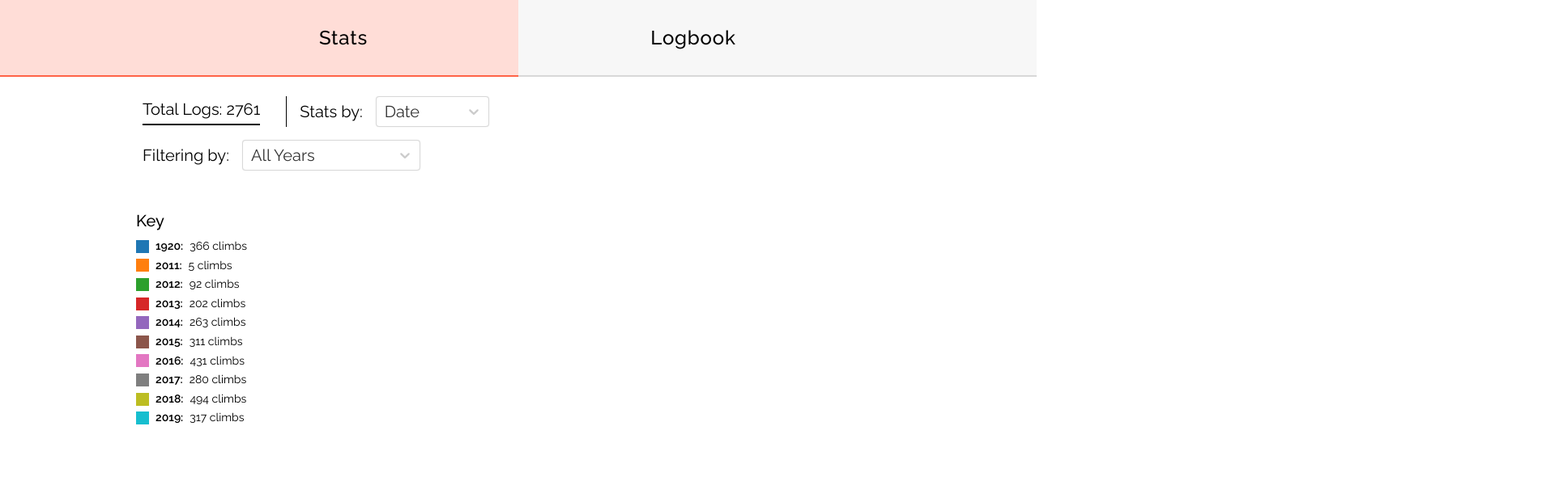
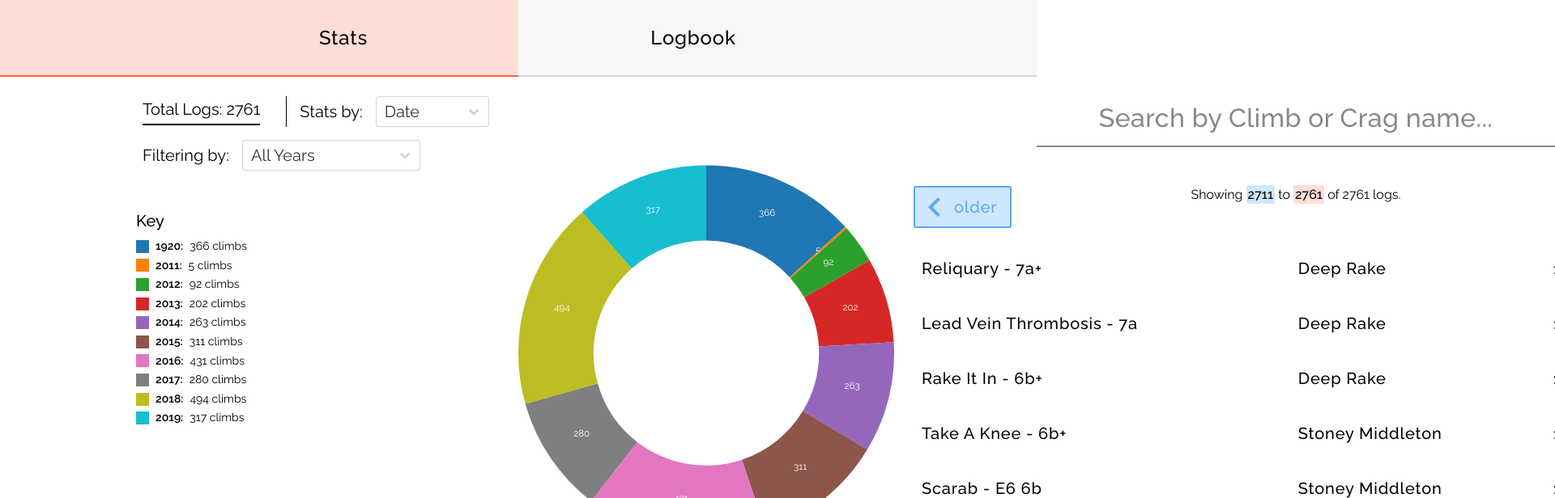
Before and after one commit to martinbagshaw/ReactLogbook, a React (Vite) app: page / in a window 1280 px wide. Both pictures are taken after a click on the button "Stats". Shown: the top 616 px of the page at 81% size, 1920 px wide, since content can reach past the window. Built offline with nearby package versions, Linux system fonts and the light colour scheme.

Commit message:
fix chrome and safari bug: missing stats chart

```diff
--- a/src/components/App.tsx
+++ b/src/components/App.tsx
@@ -14,7 +14,10 @@ const Root = styled.div`
   font-family: ${fonts.main};
   font-size: ${fontSize.small};
   line-height: 1.4;
-  min-height: 100vh;
+  height: calc(100vh - 84px);
+  @media only screen and (min-width: ${breakpoint.small}) {
+    height: calc(100vh - 114px);
+  }
 `;
 
 const Header = styled.header`
@@ -61,10 +64,7 @@ const DailyMessage = styled.p`
 
 const ViewContainer = styled.div`
   max-width: 60rem;
-  margin: 0 auto;
-  padding-top: 1rem;
-  box-sizing: border-box;
-  overflow: hidden;
+  margin: 1rem auto 0;
 `;
 
 const ViewPanel = styled.div<{ translatePercent: number }>`
@@ -78,14 +78,15 @@ const ViewPanel = styled.div<{ translatePercent: number }>`
 type Views = {
   s: string;
   l: string;
-}
+};
 const views: Views = {
   s: "Stats",
-  l: "Logbook"
+  l: "Logbook",
 };
 
 const App: FC = (): JSX.Element => {
   const [activeView, setActiveView] = useState<string>(views.s);
+  const [hideView, setHideView] = useState<string | null>(views.l);
   const [logs, setLogs] = useState<LogType[]>(allLogs);
   const [message, setMessage] = useState<string | null>(null);
 
@@ -106,6 +107,14 @@ const App: FC = (): JSX.Element => {
     }
   }, [message, activeView]);
 
+  // hide panels when the transition ends
+  useEffect(() => {
+    setTimeout(() => {
+      const { l, s } = views;
+      setHideView(activeView === s ? l : s);
+    }, 1000);
+  }, [activeView]);
+
   return (
     <Root>
       {message && <DailyMessage>{message}</DailyMessage>}
@@ -113,7 +122,10 @@ const App: FC = (): JSX.Element => {
         {Object.values(views).map(view => (
           <ViewButton
             key={view}
-            onClick={() => setActiveView(view)}
+            onClick={() => {
+              setActiveView(view);
+              setHideView(null);
+            }}
             isActive={activeView === view}
             aria-label={`${view} View`}
           >
@@ -121,11 +133,10 @@ const App: FC = (): JSX.Element => {
           </ViewButton>
         ))}
       </Header>
-
       <ViewContainer>
         <ViewPanel translatePercent={activeView === views.l ? -50 : 0}>
-          <Stats logs={logs} handleSingleDay={handleSingleDay} />
-          <Logbook logs={logs} isActive={activeView === views.l}/>
+          <Stats logs={logs} handleSingleDay={handleSingleDay} isHidden={hideView === views.s} />
+          <Logbook logs={logs} isHidden={hideView === views.l} />
         </ViewPanel>
       </ViewContainer>
     </Root>
--- a/src/components/logbook/Logbook.tsx
+++ b/src/components/logbook/Logbook.tsx
@@ -9,9 +9,9 @@ import PageNav from "./PageNav";
 import Results from "./Results";
 import SingleLog from "../singleLog/SingleLog";
 
-const LogContainer = styled.div<{isActive: boolean}>`
+const LogContainer = styled.div<{isHidden: boolean}>`
   width: 50%;
-  ${({ isActive }) => !isActive && `height: 0`};
+  ${({ isHidden }) => isHidden && `height: 0; opacity: 0`};
 `;
 
 const defaultSearch: SearchType = {
@@ -21,10 +21,10 @@ const defaultSearch: SearchType = {
 };
 
 type Props = {
-  isActive: boolean;
+  isHidden: boolean;
   logs: LogType[];
 }
-const Logbook: FC<Props> = ({ isActive, logs }): JSX.Element => {
+const Logbook: FC<Props> = ({ isHidden, logs }): JSX.Element => {
   const [search, setSearch] = useState<SearchType | undefined>(defaultSearch);
   const [page, setPage] = useState<{ low: number; high: number }>({ low: 0, high: 50 });
   const [singleLog, setSingleLog] = useState<LogType | undefined>(undefined);
@@ -59,7 +59,7 @@ const Logbook: FC<Props> = ({ isActive, logs }): JSX.Element => {
   };
 
   return (
-    <LogContainer isActive={isActive}>
+    <LogContainer isHidden={isHidden}>
       <div>
         {!singleLog && (
           <Fragment>
--- a/src/components/stats/Legend.tsx
+++ b/src/components/stats/Legend.tsx
@@ -129,7 +129,7 @@ const Legend: FC<Props> = ({ chartdata, settings }): JSX.Element => {
         <Items>
           {chartdata.map((d, index: number) => (
             <Item
-              aria-label={d.data.keyLabel[0]}
+              aria-labelledby="key item"
               key={index}
               opacity={hovered && activeArcIndex !== index ? 0.5 : 1}
               onMouseOver={() => setActiveItem(index)}
--- a/src/components/stats/PieChart.tsx
+++ b/src/components/stats/PieChart.tsx
@@ -19,6 +19,7 @@ const ChartContainer = styled.div`
     margin: 0;
     margin-left: auto;
     padding-right: 1rem;
+    width: 100%;
   }
 `;
 
@@ -39,9 +40,10 @@ const DismissObject = styled.foreignObject`
   transform: translate(-200px, -200px);
 `;
 
-const HoverTooltip = styled.foreignObject`
+const HoverTooltip = styled.foreignObject<{positioning: number[] | undefined}>`
   pointer-events: none;
-  padding: 0 0.25rem 0.25rem 0;
+  transform: scale(1.125)
+    ${({ positioning }) => positioning && `translate(${positioning[0]}px, ${positioning[1]}px)`};
   div {
     width: auto;
     z-index: 1;
@@ -86,18 +88,20 @@ const PieChart: FC<Props> = ({
     .innerRadius(innerRadius)
     .outerRadius(outerRadius);
 
-  const getToolPos = (data: ChartType, arcFunc, radius) => {
+  const getToolPos = (data: ChartType, arcFunc, radius): number[] | undefined => {
     if (typeof data !== "object" || !arcFunc.centroid) {
-      return "translate(0, 0)";
+      return;
     }
     const [a, b] = arcFunc.centroid(data);
     if (a && b) {
-      return `translate(${a - radius / 4}, ${b - radius / 4})`;
+      const x = a - radius / 4;
+      const y = b - radius / 4;
+      return [x, y];
     }
-    return "translate(0, 0)";
+    return;
   };
 
-  const showTooltip = chartdata[activeArcIndex];
+  const showTooltip = activeArcIndex && chartdata[activeArcIndex];
 
   return (
     <ChartContainer>
@@ -118,7 +122,7 @@ const PieChart: FC<Props> = ({
         ))}
         {showTooltip && (
           <HoverTooltip
-            transform={getToolPos(showTooltip, createArc, outerRadius)}
+            positioning={getToolPos(showTooltip, createArc, outerRadius)}
             width={150}
             height={40}
           >
--- a/src/components/stats/Stats.tsx
+++ b/src/components/stats/Stats.tsx
@@ -13,8 +13,9 @@ import PieChart from "./PieChart";
 import Legend from "./Legend";
 import { breakpoint } from "../common/styleVariables";
 
-const StatContainer = styled.div`
+const StatContainer = styled.div<{isHidden: boolean}>`
   width: 50%;
+  ${({ isHidden }) => isHidden && `height: 0; opacity: 0`};
 `;
 
 const BodySection = styled.section`
@@ -29,6 +30,7 @@ const BodySection = styled.section`
 // Make this easier to reason about, bit by bit
 // - draw a diagram / note information flows
 // - can the original shape of the data be changed to help?
+// ^ less data = less processing
 // - cut down on legacy / old stuff
 
 // AFTER:
@@ -233,9 +235,10 @@ const getChartData = (settingState: SettingsInt, logs: LogType[]) => {
 
 type Props = {
   handleSingleDay: (logs: LogType[], filter: FilterType) => void;
+  isHidden: boolean;
   logs: LogType[];
 };
-const Stats: FC<Props> = ({ handleSingleDay, logs }) => {
+const Stats: FC<Props> = ({ handleSingleDay, isHidden, logs }) => {
   const [settings, setSettings] = useState<SettingsInt>(defaultSettings);
 
   // put this in StatsHeader perhaps:
@@ -338,7 +341,7 @@ const Stats: FC<Props> = ({ handleSingleDay, logs }) => {
 
   return (
     <StatsContextProvider>
-      <StatContainer>
+      <StatContainer isHidden={isHidden}>
         <StatsHeader logs={logs} setDropdown={setDropdown} type={type} />
         <BodySection>
           {chartdata && type === "date" ? (
--- a/src/components/stats/StatsContext.tsx
+++ b/src/components/stats/StatsContext.tsx
@@ -1,24 +1,23 @@
-import React, { FC, createContext, useReducer } from "react";
+import React, { Dispatch, Reducer, FC, createContext, useReducer } from "react";
+interface ContextProps {
+  state: StateType;
+  dispatch: Dispatch<ActionType>;
+}
+export const StatsContext = createContext({} as ContextProps);
 
-interface ContextProps {
-  state: any;
-  dispatch: ({ type }: { type: string }) => void;
-}
-let StatsContext = createContext<{}>({} as ContextProps);
-
-type InitialStateType = {
-  activeArcIndex: undefined | number;
+type StateType = {
+  activeArcIndex: number | undefined;
 };
-let initialState: InitialStateType = {
-  activeArcIndex: undefined,
-};
-
 type ActionType = {
   payload: undefined | number;
   type: string;
 };
 
-let reducer = (state: InitialStateType, action: ActionType) => {
+const initialState: StateType = {
+  activeArcIndex: undefined,
+};
+
+const reducer: Reducer<StateType, ActionType> = (state, action) => {
   switch (action.type) {
     case "activeArcIndex":
       return { ...state, activeArcIndex: action.payload };
@@ -29,14 +28,10 @@ let reducer = (state: InitialStateType, action: ActionType) => {
 };
 
 type Props = {
-  init?: InitialStateType;
+  init?: StateType;
 };
-const StatsContextProvider: FC<Props> = ({ init = initialState, children }) => {
+export const StatsContextProvider: FC<Props> = ({ init = initialState, children }) => {
   const [state, dispatch] = useReducer(reducer, init);
   const value = { state, dispatch };
   return <StatsContext.Provider value={value}>{children}</StatsContext.Provider>;
 };
-
-const StatsContextConsumer = StatsContext.Consumer;
-
-export { StatsContext, StatsContextProvider, StatsContextConsumer };
```
